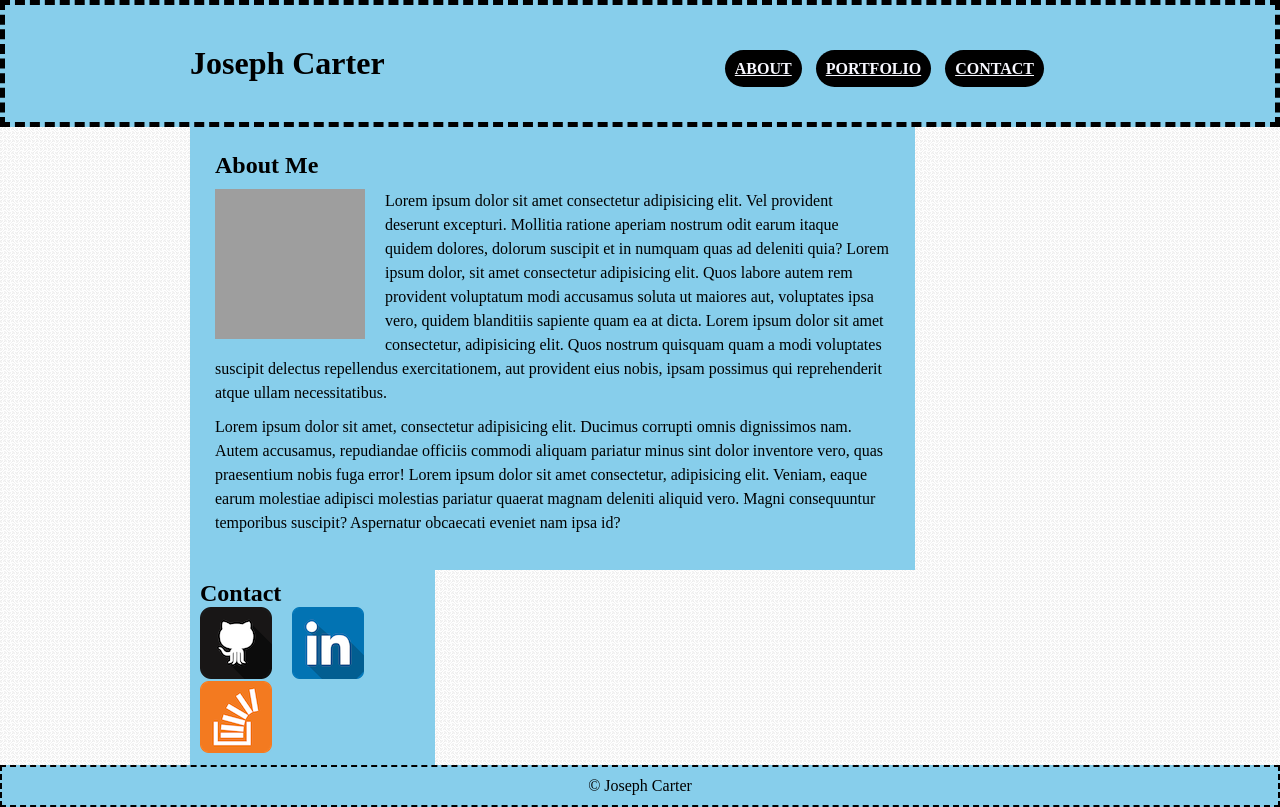
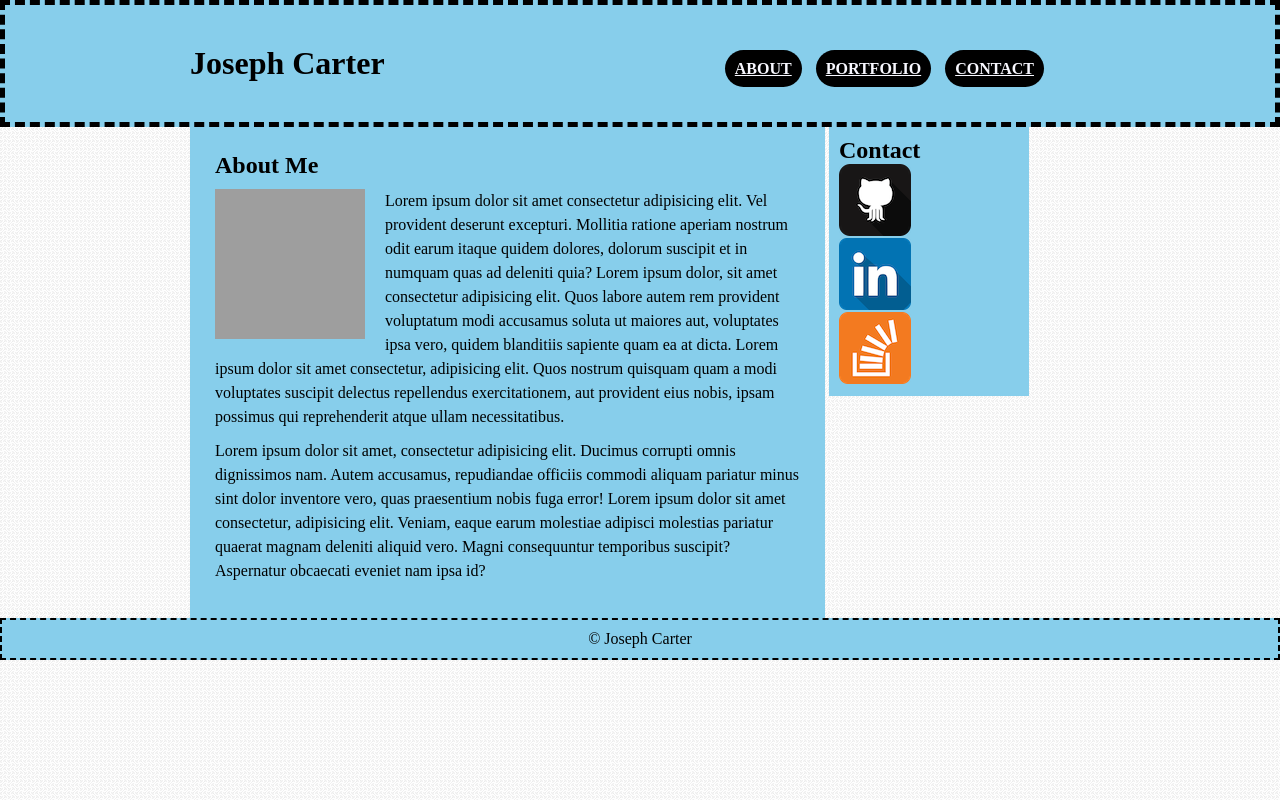
Before and after one commit to josephcarteruf/m5-hw5-carter-joseph, a plain HTML site: page index.html in a window 1280 px wide. Drawn offline with Linux system fonts and the light colour scheme; grey boxes are pictures that could not be loaded.

Commit message:
change of main and aside

```diff
--- a/styles.css
+++ b/styles.css
@@ -40,14 +40,14 @@ nav a {
 }
 
 main {
-    width: 75%;
+    width: 65%;
     display: inline-block;
     background-color: skyblue;
     padding: 25px;
 }
 
 aside {
-    width: 25%;
+    width: 20%;
     display: inline-block;
     vertical-align: top;
     background-color: skyblue;
```
